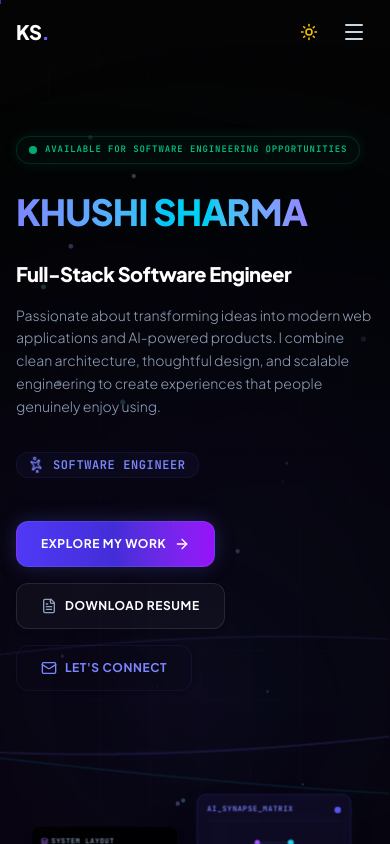
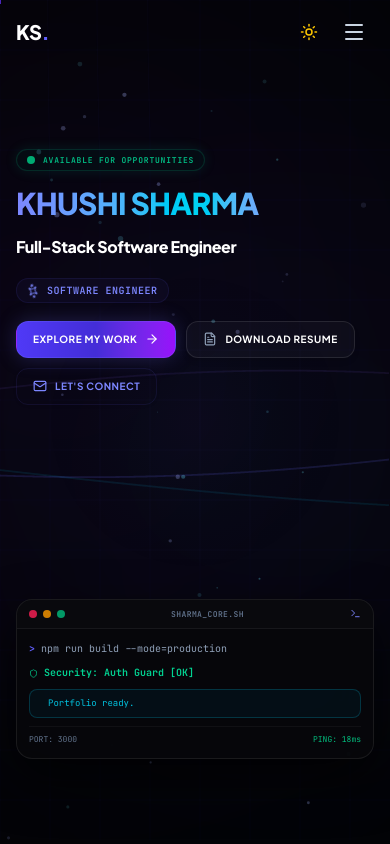
Before and after one commit to Khushi-ux123/Portfolio, a React (Vite) app: page / in a window 390 px wide. Both pictures are taken after a click on the button "ENTER PORTFOLIO". Shown: the top 844 px of the page. Built offline with nearby package versions, Linux system fonts and the light colour scheme.

Commit message:
Refactor Hero component and improve responsiveness
Refactor Hero component for improved structure and performance. Adjust styles for better responsiveness and update mouse event handling.

```diff
--- a/src/components/Hero.tsx
+++ b/src/components/Hero.tsx
@@ -138,7 +138,6 @@ function MagneticButton({
 export default function Hero({ isDarkMode }: HeroProps) {
   const [roleIdx, setRoleIdx] = useState(0);
   const [sceneRotation, setSceneRotation] = useState({ x: 0, y: 0 });
-  const [scrollOpacity, setScrollOpacity] = useState(1);
   const [mouseCoords, setMouseCoords] = useState({ x: -100, y: -100 });
   const [isMouseInHero, setIsMouseInHero] = useState(false);
   const [activeConsoleLog, setActiveConsoleLog] = useState<string>("Portfolio ready.");
@@ -152,10 +151,7 @@ export default function Hero({ isDarkMode }: HeroProps) {
     "Continuous Learner"
   ];
 
-  const lines = [
-    "Khushi Sharma",
-
-  ];
+  const lines = ["Khushi Sharma"];
 
   const techStack = [
     "React", "Next.js", "TypeScript", "Node.js", "MongoDB",
@@ -189,16 +185,6 @@ export default function Hero({ isDarkMode }: HeroProps) {
       setActiveConsoleLog(logs[logCounter]);
     }, 4000);
     return () => clearInterval(logTimer);
-  }, []);
-
-  // Tracking Scroll for Indicator Fading
-  useEffect(() => {
-    const handleScroll = () => {
-      const opacity = Math.max(0, 1 - window.scrollY / 400);
-      setScrollOpacity(opacity);
-    };
-    window.addEventListener("scroll", handleScroll, { passive: true });
-    return () => window.removeEventListener("scroll", handleScroll);
   }, []);
 
   // Mouse Movement handlers for Parallax & Spotlight Follower
@@ -241,7 +227,7 @@ export default function Hero({ isDarkMode }: HeroProps) {
       onMouseMove={handleHeroMouseMove}
       onMouseEnter={() => setIsMouseInHero(true)}
       onMouseLeave={handleHeroMouseLeave}
-      className={`relative min-h-screen flex flex-col justify-between overflow-hidden select-none pt-28 pb-6 transition-colors duration-300 ${
+      className={`relative h-dvh min-h-[560px] flex flex-col overflow-hidden select-none pt-16 sm:pt-20 lg:pt-24 pb-0 transition-colors duration-300 ${
         isDarkMode ? "bg-[#050505] text-white" : "bg-slate-50 text-slate-900"
       }`}
     >
@@ -256,21 +242,21 @@ export default function Hero({ isDarkMode }: HeroProps) {
         <div className="absolute top-1/2 left-1/2 -translate-x-1/2 -translate-y-1/2 w-[700px] h-[700px] rounded-full filter blur-[220px] bg-cyan-950/10" />
       </div>
 
-      {/* 3. Mouse follow Spotlight Effect */}
+      {/* 3. Mouse follow Spotlight Effect (desktop only — avoids odd fixed-position artifacts on touch) */}
       {isMouseInHero && (
         <motion.div
           animate={{ x: mouseCoords.x - 180, y: mouseCoords.y - 180 }}
           transition={{ type: "spring", stiffness: 180, damping: 25, mass: 0.1 }}
-          className="fixed top-0 left-0 w-[360px] h-[360px] rounded-full bg-indigo-500/5 filter blur-[60px] pointer-events-none z-10 mix-blend-screen"
+          className="hidden lg:block fixed top-0 left-0 w-[360px] h-[360px] rounded-full bg-indigo-500/5 filter blur-[60px] pointer-events-none z-10 mix-blend-screen"
         />
       )}
 
-      {/* 4. Main Contents Split Grid */}
-      <div className="max-w-7xl mx-auto px-4 sm:px-6 lg:px-8 relative z-20 w-full flex-grow flex items-center py-6 lg:py-0">
-        <div className="grid grid-cols-1 lg:grid-cols-12 gap-12 items-center w-full">
+      {/* 4. Main Contents Split Grid — this block owns all remaining height */}
+      <div className="max-w-7xl mx-auto px-4 sm:px-6 lg:px-8 relative z-20 w-full flex-1 min-h-0 flex items-center">
+        <div className="grid grid-cols-1 lg:grid-cols-12 gap-6 lg:gap-12 items-center w-full h-full lg:h-auto">
 
           {/* ==================== LEFT SIDE: STORYTELLING ==================== */}
-          <div className="lg:col-span-6 flex flex-col justify-center text-left space-y-6 lg:pr-6">
+          <div className="lg:col-span-6 flex flex-col justify-center text-left space-y-3 sm:space-y-4 lg:space-y-6 lg:pr-6 min-h-0">
 
             {/* Glowing Availability Badge */}
             <motion.div
@@ -279,7 +265,7 @@ export default function Hero({ isDarkMode }: HeroProps) {
               transition={{ duration: 0.5 }}
               className="inline-flex"
             >
-              <div className={`inline-flex items-center gap-2 px-3 py-1.5 rounded-full text-[9px] sm:text-xs font-mono font-black tracking-widest uppercase border animate-pulse flex-wrap justify-center sm:justify-start transition-all duration-300 ${
+              <div className={`inline-flex items-center gap-2 px-2.5 py-1 sm:px-3 sm:py-1.5 rounded-full text-[8px] sm:text-[9px] lg:text-xs font-mono font-black tracking-widest uppercase border animate-pulse flex-wrap justify-center sm:justify-start transition-all duration-300 ${
                 isDarkMode
                   ? "bg-emerald-950/20 text-emerald-400 border-emerald-500/20 shadow-[0_0_15px_rgba(16,185,129,0.15)]"
                   : "bg-emerald-50/90 text-emerald-700 border-emerald-200/80 shadow-[0_2px_8px_rgba(16,185,129,0.08)]"
@@ -287,14 +273,15 @@ export default function Hero({ isDarkMode }: HeroProps) {
                 <span className="flex h-2 w-2 rounded-full bg-emerald-500 relative flex-shrink-0">
                   <span className="absolute inline-flex h-full w-full rounded-full bg-emerald-400 opacity-75 animate-ping" />
                 </span>
-                AVAILABLE FOR SOFTWARE ENGINEERING OPPORTUNITIES
+                <span className="hidden sm:inline">AVAILABLE FOR SOFTWARE ENGINEERING OPPORTUNITIES</span>
+                <span className="sm:hidden">AVAILABLE FOR OPPORTUNITIES</span>
               </div>
             </motion.div>
 
-            {/* Enormous Animated Headline (Linear / visionOS Style Reveal) */}
+            {/* Headline (Linear / visionOS Style Reveal) */}
             <div className="flex flex-col tracking-tighter leading-none select-none">
               {lines.map((line, idx) => (
-                <div key={idx} className="overflow-hidden py-1">
+                <div key={idx} className="overflow-hidden py-0.5 sm:py-1">
                   <motion.div
                     initial={{ y: "115%", filter: "blur(8px)", opacity: 0 }}
                     animate={{ y: 0, filter: "blur(0px)", opacity: 1 }}
@@ -303,7 +290,7 @@ export default function Hero({ isDarkMode }: HeroProps) {
                       delay: idx * 0.12,
                       ease: [0.16, 1, 0.3, 1] // modern expo-out curve
                     }}
-                    className={`text-3xl min-[360px]:text-4xl sm:text-6xl lg:text-7xl font-black uppercase break-words tracking-tight ${
+                    className={`text-2xl min-[360px]:text-3xl sm:text-5xl lg:text-7xl font-black uppercase break-words tracking-tight ${
                       idx === 0 || idx >= 4
                         ? "bg-gradient-to-r from-indigo-400 via-cyan-400 to-purple-500 bg-clip-text text-transparent"
                         : isDarkMode ? "text-white" : "text-slate-900"
@@ -320,14 +307,14 @@ export default function Hero({ isDarkMode }: HeroProps) {
               initial={{ opacity: 0, y: 15 }}
               animate={{ opacity: 1, y: 0 }}
               transition={{ duration: 0.6, delay: 0.85 }}
-              className="space-y-4 max-w-xl"
+              className="space-y-1.5 sm:space-y-2 lg:space-y-4 max-w-xl"
             >
-              <h3 className={`text-xl sm:text-2xl font-extrabold font-sans tracking-tight ${
+              <h3 className={`text-base sm:text-xl lg:text-2xl font-extrabold font-sans tracking-tight ${
                 isDarkMode ? "text-white" : "text-slate-900"
               }`}>
                 Full-Stack Software Engineer
               </h3>
-              <p className={`text-sm sm:text-base leading-relaxed font-light font-sans ${
+              <p className={`hidden sm:block text-sm lg:text-base leading-relaxed font-light font-sans line-clamp-3 lg:line-clamp-none ${
                 isDarkMode ? "text-slate-400" : "text-slate-600"
               }`}>
                 Passionate about transforming ideas into modern web applications and AI-powered products. I combine clean architecture, thoughtful design, and scalable engineering to create experiences that people genuinely enjoy using.
@@ -335,7 +322,7 @@ export default function Hero({ isDarkMode }: HeroProps) {
             </motion.div>
 
             {/* Rotating Title Core */}
-            <div className="h-10 flex items-center pt-2">
+            <div className="h-7 sm:h-8 lg:h-10 flex items-center">
               <AnimatePresence mode="wait">
                 <motion.div
                   key={roleIdx}
@@ -343,13 +330,13 @@ export default function Hero({ isDarkMode }: HeroProps) {
                   animate={{ y: 0, opacity: 1, filter: "blur(0px)" }}
                   exit={{ y: -12, opacity: 0, filter: "blur(4px)" }}
                   transition={{ duration: 0.4, ease: "easeOut" }}
-                  className={`inline-flex items-center gap-2.5 px-3 py-1 rounded-xl border font-mono text-xs sm:text-sm font-bold uppercase tracking-wider ${
+                  className={`inline-flex items-center gap-2 px-2.5 py-1 rounded-xl border font-mono text-[10px] sm:text-xs lg:text-sm font-bold uppercase tracking-wider ${
                     isDarkMode
                       ? "border-indigo-500/10 bg-indigo-950/20 text-indigo-400"
                       : "border-indigo-200/50 bg-indigo-50/50 text-indigo-600"
                   }`}
                 >
-                  <Sparkles size={14} className="text-indigo-400 animate-spin" style={{ animationDuration: "5s" }} />
+                  <Sparkles size={12} className="text-indigo-400 animate-spin" style={{ animationDuration: "5s" }} />
                   {roles[roleIdx]}
                 </motion.div>
               </AnimatePresence>
@@ -360,40 +347,41 @@ export default function Hero({ isDarkMode }: HeroProps) {
               initial={{ opacity: 0, y: 20 }}
               animate={{ opacity: 1, y: 0 }}
               transition={{ duration: 0.6, delay: 1.1 }}
-              className="flex flex-wrap items-center gap-4 pt-4"
+              className="flex flex-wrap items-center gap-2.5 sm:gap-3 lg:gap-4 pt-1 lg:pt-4"
             >
               <MagneticButton
                 id="cta-explore-work"
                 href="#projects"
-                className="px-6 py-3.5 rounded-xl text-xs sm:text-sm font-bold uppercase tracking-wider bg-gradient-to-r from-indigo-600 via-indigo-700 to-purple-600 hover:from-indigo-500 hover:to-purple-500 text-white shadow-[0_0_20px_rgba(99,102,241,0.25)] border border-indigo-400/20 hover:shadow-indigo-500/40"
+                className="px-4 py-2.5 sm:px-5 sm:py-3 lg:px-6 lg:py-3.5 rounded-xl text-[10px] sm:text-xs lg:text-sm font-bold uppercase tracking-wider bg-gradient-to-r from-indigo-600 via-indigo-700 to-purple-600 hover:from-indigo-500 hover:to-purple-500 text-white shadow-[0_0_20px_rgba(99,102,241,0.25)] border border-indigo-400/20 hover:shadow-indigo-500/40"
               >
                 Explore My Work
-                <ArrowRight size={16} className="text-white group-hover:translate-x-1 transition-transform" />
+                <ArrowRight size={14} className="text-white group-hover:translate-x-1 transition-transform" />
               </MagneticButton>
 
               <MagneticButton
                 id="cta-download-resume"
                 onClick={handleDownloadResume}
-                className={`px-6 py-3.5 rounded-xl text-xs sm:text-sm font-bold uppercase tracking-wider border shadow-md ${
+                className={`px-4 py-2.5 sm:px-5 sm:py-3 lg:px-6 lg:py-3.5 rounded-xl text-[10px] sm:text-xs lg:text-sm font-bold uppercase tracking-wider border shadow-md ${
                   isDarkMode
                     ? "bg-white/[0.03] hover:bg-white/[0.08] text-white border-white/10 hover:border-white/20"
                     : "bg-slate-100 hover:bg-slate-200 text-slate-800 border-slate-200 hover:border-slate-300"
                 }`}
               >
-                <FileText size={16} className={isDarkMode ? "text-slate-400" : "text-slate-600"} />
-                Download Resume
+                <FileText size={14} className={isDarkMode ? "text-slate-400" : "text-slate-600"} />
+                <span className="hidden min-[360px]:inline">Download Resume</span>
+                <span className="min-[360px]:hidden">Resume</span>
               </MagneticButton>
 
               <MagneticButton
                 id="cta-lets-connect"
                 href="#contact"
-                className={`px-6 py-3.5 rounded-xl text-xs sm:text-sm font-bold uppercase tracking-wider bg-transparent border shadow-sm ${
+                className={`px-4 py-2.5 sm:px-5 sm:py-3 lg:px-6 lg:py-3.5 rounded-xl text-[10px] sm:text-xs lg:text-sm font-bold uppercase tracking-wider bg-transparent border shadow-sm ${
                   isDarkMode
                     ? "text-indigo-400 hover:text-indigo-300 border-indigo-500/10 hover:border-indigo-500/25"
                     : "text-indigo-600 hover:text-indigo-700 border-indigo-200/50 hover:border-indigo-300/50"
                 }`}
               >
-                <Mail size={16} />
+                <Mail size={14} />
                 Let's Connect
               </MagneticButton>
             </motion.div>
@@ -401,10 +389,43 @@ export default function Hero({ isDarkMode }: HeroProps) {
           </div>
 
           {/* ==================== RIGHT SIDE: FUTURE INTERACTIVE WORKSPACE ==================== */}
-          <div className="lg:col-span-6 flex items-center justify-center relative min-h-[380px] sm:min-h-[480px] lg:min-h-0 py-4 lg:py-0 overflow-hidden lg:overflow-visible">
+          {/* Simplified terminal-only card below md so mobile stays a single-focus, single-screen layout;
+              the full floating-module scene (which needs real lateral room) only appears at lg+. */}
+          <div className="lg:col-span-6 flex items-center justify-center relative min-h-0 h-full lg:h-auto">
 
-            {/* 3D Perspective Scene Container */}
-            <div className="relative w-full max-w-lg aspect-square flex items-center justify-center [perspective:1400px] scale-[0.68] min-[380px]:scale-[0.76] min-[440px]:scale-[0.86] sm:scale-[0.95] lg:scale-100 origin-center transition-transform duration-300">
+            {/* ---- COMPACT MOBILE/TABLET CARD (below lg) ---- */}
+            <div className="lg:hidden w-full max-w-[360px] mx-auto border border-white/[0.08] bg-[#07070a]/90 backdrop-blur-xl rounded-2xl shadow-[0_20px_50px_rgba(0,0,0,0.7)] overflow-hidden font-mono text-[10px] text-slate-300">
+              <div className="px-3 py-2 border-b border-white/[0.06] bg-white/[0.01] flex items-center justify-between">
+                <div className="flex items-center gap-1.5">
+                  <span className="w-2 h-2 rounded-full bg-rose-500/80" />
+                  <span className="w-2 h-2 rounded-full bg-amber-500/80" />
+                  <span className="w-2 h-2 rounded-full bg-emerald-500/80" />
+                </div>
+                <span className="text-[8px] text-slate-500 font-bold uppercase tracking-wider">sharma_core.sh</span>
+                <Terminal size={11} className="text-indigo-400" />
+              </div>
+              <div className="p-3 space-y-2 text-left leading-relaxed">
+                <div className="flex items-center gap-1.5">
+                  <span className="text-indigo-500 font-bold">&gt;</span>
+                  <span className="text-slate-400 truncate">npm run build --mode=production</span>
+                </div>
+                <div className="flex items-center gap-1.5 text-emerald-400 font-bold">
+                  <Shield size={9} className="animate-pulse flex-shrink-0" />
+                  <span className="truncate">Security: Auth Guard [OK]</span>
+                </div>
+                <div className="flex items-start gap-1.5 text-cyan-400 bg-cyan-950/25 border border-cyan-500/25 p-1.5 rounded-lg text-[9px] animate-pulse">
+                  <span className="w-1.5 h-1.5 rounded-full bg-cyan-400 mt-0.5 animate-ping flex-shrink-0" />
+                  <span className="truncate">{activeConsoleLog}</span>
+                </div>
+                <div className="pt-1.5 border-t border-white/[0.04] text-[8px] text-slate-500 flex items-center justify-between">
+                  <span>PORT: 3000</span>
+                  <span className="text-emerald-500">PING: 18ms</span>
+                </div>
+              </div>
+            </div>
+
+            {/* ---- FULL 3D PERSPECTIVE SCENE (lg and up only) ---- */}
+            <div className="hidden lg:flex relative w-full max-w-lg aspect-square items-center justify-center [perspective:1400px] scale-100 origin-center">
 
               <motion.div
                 style={{
@@ -619,10 +640,11 @@ export default function Hero({ isDarkMode }: HeroProps) {
       </div>
 
       {/* ==================== BOTTOM AREA: HORIZONTAL FLOATING TECH STACK ==================== */}
-      <div className="relative w-full z-20 mt-auto bg-[#050505]/60 border-t border-b border-white/[0.04] backdrop-blur-xl py-4 overflow-hidden">
+      {/* Hidden below sm to protect vertical space on phones; compact on tablet; full on lg+ */}
+      <div className="hidden sm:block relative w-full z-20 flex-shrink-0 bg-[#050505]/60 border-t border-b border-white/[0.04] backdrop-blur-xl py-2.5 lg:py-4 overflow-hidden">
         {/* Mirror fades on edges */}
-        <div className="absolute inset-y-0 left-0 w-24 bg-gradient-to-r from-[#050505] to-transparent z-10 pointer-events-none" />
-        <div className="absolute inset-y-0 right-0 w-24 bg-gradient-to-l from-[#050505] to-transparent z-10 pointer-events-none" />
+        <div className="absolute inset-y-0 left-0 w-16 lg:w-24 bg-gradient-to-r from-[#050505] to-transparent z-10 pointer-events-none" />
+        <div className="absolute inset-y-0 right-0 w-16 lg:w-24 bg-gradient-to-l from-[#050505] to-transparent z-10 pointer-events-none" />
 
         {/* Continuous sliding marquee with Framer Motion */}
         <motion.div
@@ -632,14 +654,14 @@ export default function Hero({ isDarkMode }: HeroProps) {
             duration: 22,
             repeat: Infinity
           }}
-          className="flex gap-8 whitespace-nowrap w-max"
+          className="flex gap-5 lg:gap-8 whitespace-nowrap w-max"
         >
           {marqueeItems.map((tech, idx) => (
             <div
               key={idx}
-              className="px-4.5 py-2.5 rounded-xl border border-white/[0.05] bg-white/[0.01] hover:border-indigo-500/30 hover:bg-indigo-950/15 text-slate-300 font-mono text-xs sm:text-sm font-bold flex items-center gap-2.5 transition-all cursor-pointer group shadow-[0_0_15px_rgba(255,255,255,0.01)]"
+              className="px-3 py-1.5 lg:px-4.5 lg:py-2.5 rounded-xl border border-white/[0.05] bg-white/[0.01] hover:border-indigo-500/30 hover:bg-indigo-950/15 text-slate-300 font-mono text-[10px] lg:text-sm font-bold flex items-center gap-2 lg:gap-2.5 transition-all cursor-pointer group shadow-[0_0_15px_rgba(255,255,255,0.01)]"
             >
-              <Code size={12} className="text-indigo-500 group-hover:rotate-12 transition-transform" />
+              <Code size={11} className="text-indigo-500 group-hover:rotate-12 transition-transform" />
               <span>{tech}</span>
             </div>
           ))}
@@ -647,16 +669,19 @@ export default function Hero({ isDarkMode }: HeroProps) {
       </div>
 
       {/* ==================== BOTTOM SCROLL INDICATOR ==================== */}
+      {/* Desktop-only — on smaller screens every pixel of vertical space goes to content instead */}
       <motion.div
-        style={{ opacity: scrollOpacity }}
-        className="relative z-20 py-6 flex flex-col items-center justify-center gap-1.5 text-center font-mono text-[9px] sm:text-[10px] text-slate-500 tracking-[0.2em] uppercase cursor-pointer"
+        initial={{ opacity: 0 }}
+        animate={{ opacity: 1 }}
+        transition={{ duration: 0.6, delay: 1.2 }}
+        className="hidden lg:flex relative z-20 flex-shrink-0 py-3 flex-col items-center justify-center gap-1.5 text-center font-mono text-[9px] text-slate-500 tracking-[0.2em] uppercase cursor-pointer"
         onClick={() => {
           const aboutSection = document.getElementById("about");
           if (aboutSection) aboutSection.scrollIntoView({ behavior: "smooth" });
         }}
       >
         {/* Animated glowing mouse icon */}
-        <div className="w-5 h-8.5 rounded-full border-2 border-slate-700 p-1 flex justify-center items-start shadow-inner bg-slate-950/20">
+        <div className="w-5 h-8 rounded-full border-2 border-slate-700 p-1 flex justify-center items-start shadow-inner bg-slate-950/20">
           <motion.div
             animate={{ y: [0, 8, 0], opacity: [1, 0.4, 1] }}
             transition={{ duration: 1.8, repeat: Infinity, ease: "easeInOut" }}
```
